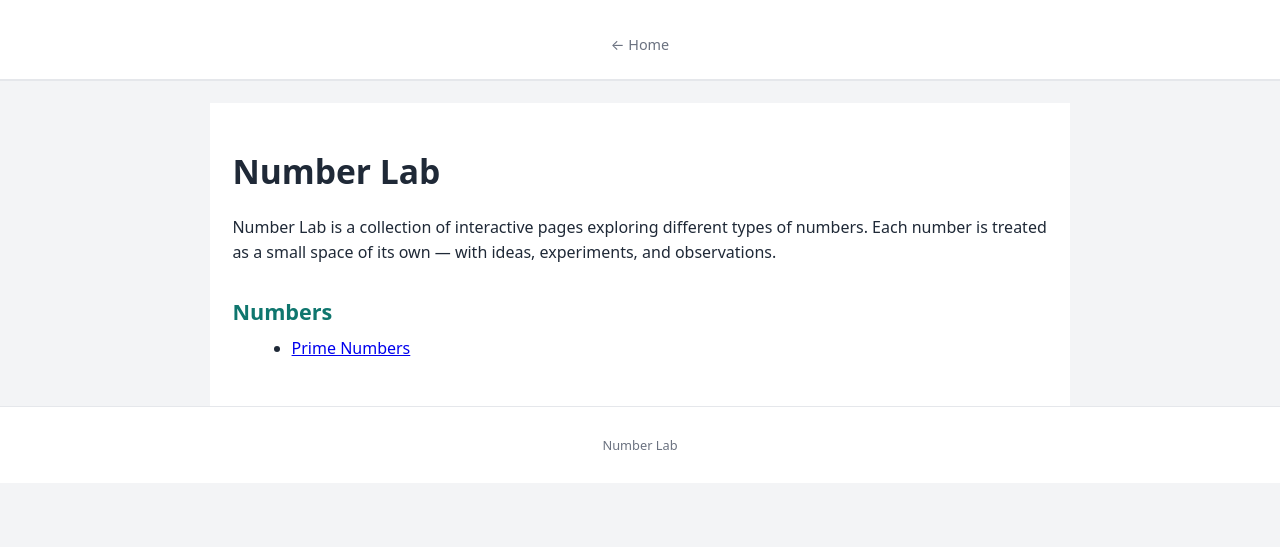
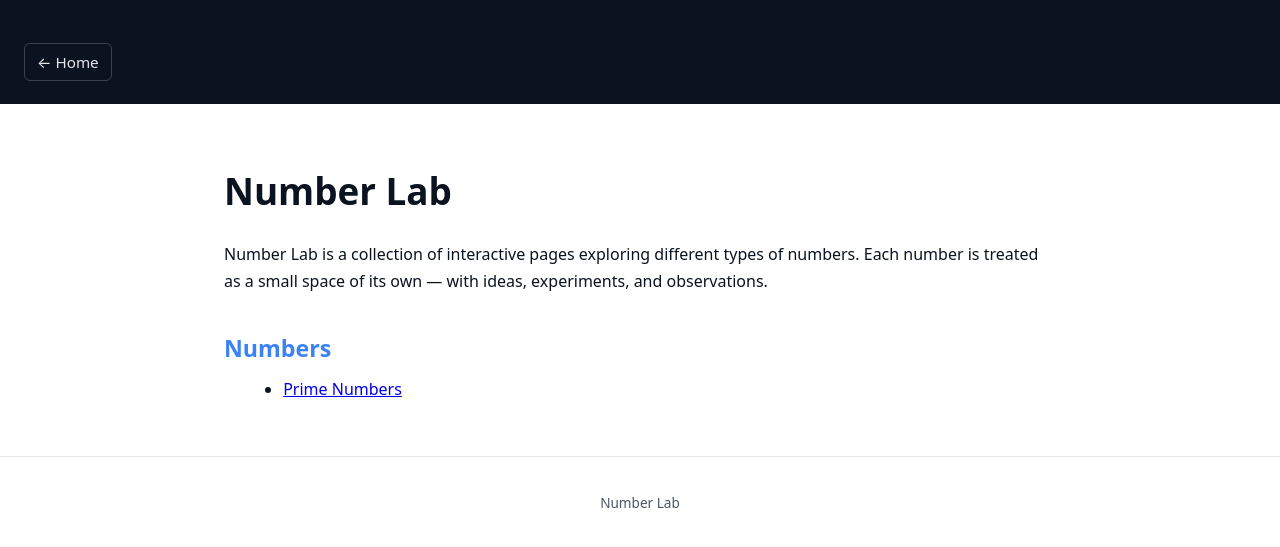
Before and after one commit to anvesh-d/number-lab, a Jekyll site: the page built from index.html, in a window 1280 px wide. Shown: the top 547 px of the page. Built offline with Jekyll 4.4.1, drawn with Linux system fonts in a browser that asks for light colours.

Commit message:
Update main.css

```diff
--- a/assets/css/main.css
+++ b/assets/css/main.css
@@ -1,16 +1,20 @@
 /* ==================================================
-   Number Lab — Clean, Engaging, Tight
+   Number Lab — Final Visual System
+   Strong • Clear • Stable
    ================================================== */
 
 /* ---------- Variables ---------- */
 :root {
-  --bg-page: #f3f4f6;        /* warm grey */
+  --bg-page: #ffffff;
+  --bg-header: #0b1220;
   --bg-content: #ffffff;
 
-  --text-main: #1f2937;     /* charcoal */
-  --text-soft: #6b7280;
+  --text-main: #0b1220;
+  --text-soft: #4b5563;
+  --text-invert: #e5e7eb;
 
-  --accent: #0f766e;        /* deep teal */
+  --accent-primary: #3b82f6;  /* blue */
+  --accent-secondary: #22c55e; /* green */
 
   --border-light: #e5e7eb;
 
@@ -18,7 +22,7 @@
                "Segoe UI", Roboto, Ubuntu, "Helvetica Neue",
                Arial, sans-serif;
 
-  --max-width: 860px;
+  --max-width: 880px;
 }
 
 /* ---------- Reset ---------- */
@@ -29,80 +33,80 @@
 body {
   margin: 0;
   font-family: var(--font-body);
-  line-height: 1.6;
+  line-height: 1.65;
   background: var(--bg-page);
   color: var(--text-main);
 }
 
 /* ---------- Header ---------- */
 .site-header {
-  background: var(--bg-content);
-  border-bottom: 2px solid var(--border-light);
-  padding: 1.2rem 1rem;
-  text-align: center;
+  background: var(--bg-header);
+  color: var(--text-invert);
+  padding: 1.8rem 1.5rem 1.4rem;
 }
 
 .site-title {
-  font-size: 1.7rem;
+  font-size: 1.75rem;
   font-weight: 700;
-  letter-spacing: 0.3px;
-  color: var(--accent);
-  margin-bottom: 0.6rem;
+  letter-spacing: 0.4px;
+  margin-bottom: 0.9rem;
+  color: white;
 }
 
 /* ---------- Navigation ---------- */
 .site-nav {
   display: flex;
-  justify-content: center;
   flex-wrap: wrap;
-  gap: 0.4rem;
+  gap: 0.6rem;
 }
 
 .site-nav a,
 .site-nav span {
   text-decoration: none;
-  font-size: 0.9rem;
-  padding: 0.25rem 0.6rem;
-  border-radius: 4px;
-  color: var(--text-soft);
+  font-size: 0.95rem;
+  padding: 0.35rem 0.75rem;
+  border-radius: 6px;
+  color: var(--text-invert);
+  border: 1px solid rgba(255, 255, 255, 0.2);
 }
 
 .site-nav a:hover {
-  color: var(--accent);
+  background: rgba(255, 255, 255, 0.12);
 }
 
 .nav-active {
-  color: var(--accent);
+  background: var(--accent-primary);
+  border-color: var(--accent-primary);
+  color: #ffffff;
   font-weight: 600;
-  border-bottom: 2px solid var(--accent);
 }
 
 /* ---------- Main ---------- */
 main {
   max-width: var(--max-width);
-  margin: 1.4rem auto 0;
-  padding: 1.6rem 1.4rem 2.4rem;
+  margin: 0 auto;
+  padding: 2.4rem 1.5rem 3rem;
   background: var(--bg-content);
 }
 
 /* ---------- Headings ---------- */
 h1 {
-  margin: 0 0 1rem;
-  font-size: 2.1rem;
+  margin: 0 0 1.2rem;
+  font-size: 2.3rem;
   font-weight: 700;
 }
 
 h2 {
-  margin-top: 1.8rem;
-  margin-bottom: 0.4rem;
-  font-size: 1.35rem;
+  margin-top: 2.2rem;
+  margin-bottom: 0.5rem;
+  font-size: 1.45rem;
   font-weight: 600;
-  color: var(--accent);
+  color: var(--accent-primary);
 }
 
 /* ---------- Text ---------- */
 p {
-  margin: 0.55rem 0;
+  margin: 0.65rem 0;
 }
 
 ul {
@@ -110,55 +114,55 @@ ul {
 }
 
 li {
-  margin: 0.2rem 0;
+  margin: 0.25rem 0;
 }
 
 /* ---------- Sections ---------- */
 .section {
-  margin-top: 1.8rem;
-  padding-top: 0.8rem;
+  margin-top: 2.2rem;
+  padding-top: 1rem;
   border-top: 1px solid var(--border-light);
 }
 
 /* ---------- Notes ---------- */
 .note {
-  margin: 1.2rem 0;
-  padding: 0.9rem 1.1rem;
-  background: #f0fdfa;
-  border-left: 4px solid var(--accent);
-  font-size: 0.9rem;
+  margin: 1.4rem 0;
+  padding: 1rem 1.2rem;
+  background: #f8fafc;
+  border-left: 4px solid var(--accent-secondary);
+  font-size: 0.95rem;
 }
 
 /* ---------- Meta ---------- */
 .meta {
-  font-size: 0.8rem;
+  font-size: 0.85rem;
   color: var(--text-soft);
 }
 
 /* ---------- Tools ---------- */
 .tool {
-  margin: 2rem 0;
-  padding: 1.2rem 1.4rem;
+  margin: 2.4rem 0;
+  padding: 1.4rem 1.6rem;
   border: 1px solid var(--border-light);
 }
 
 .tool-header {
-  font-size: 1rem;
+  font-size: 1.05rem;
   font-weight: 700;
-  color: var(--accent);
-  margin-bottom: 0.3rem;
+  color: var(--accent-primary);
+  margin-bottom: 0.4rem;
 }
 
 .tool-body {
-  margin-top: 0.5rem;
+  margin-top: 0.6rem;
 }
 
 /* ---------- Logic ---------- */
 .logic {
-  margin-top: 0.8rem;
-  padding-top: 0.6rem;
+  margin-top: 1rem;
+  padding-top: 0.7rem;
   border-top: 1px dashed var(--border-light);
-  font-size: 0.85rem;
+  font-size: 0.9rem;
   color: var(--text-soft);
 }
 
@@ -169,9 +173,8 @@ li {
 /* ---------- Footer ---------- */
 footer {
   border-top: 1px solid var(--border-light);
-  padding: 1.2rem;
-  font-size: 0.8rem;
+  padding: 1.5rem;
+  font-size: 0.85rem;
   color: var(--text-soft);
   text-align: center;
-  background: var(--bg-content);
 }
```
